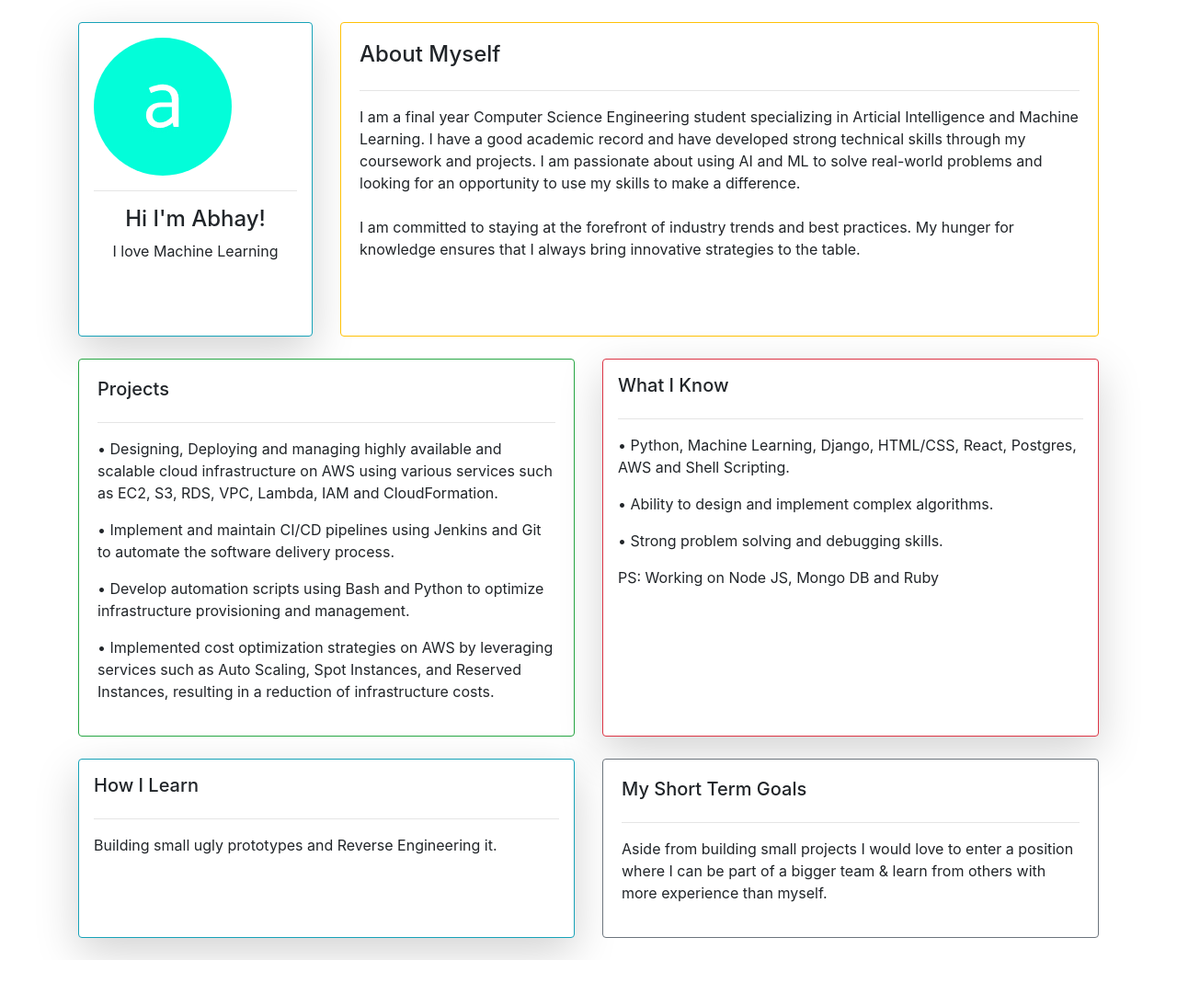
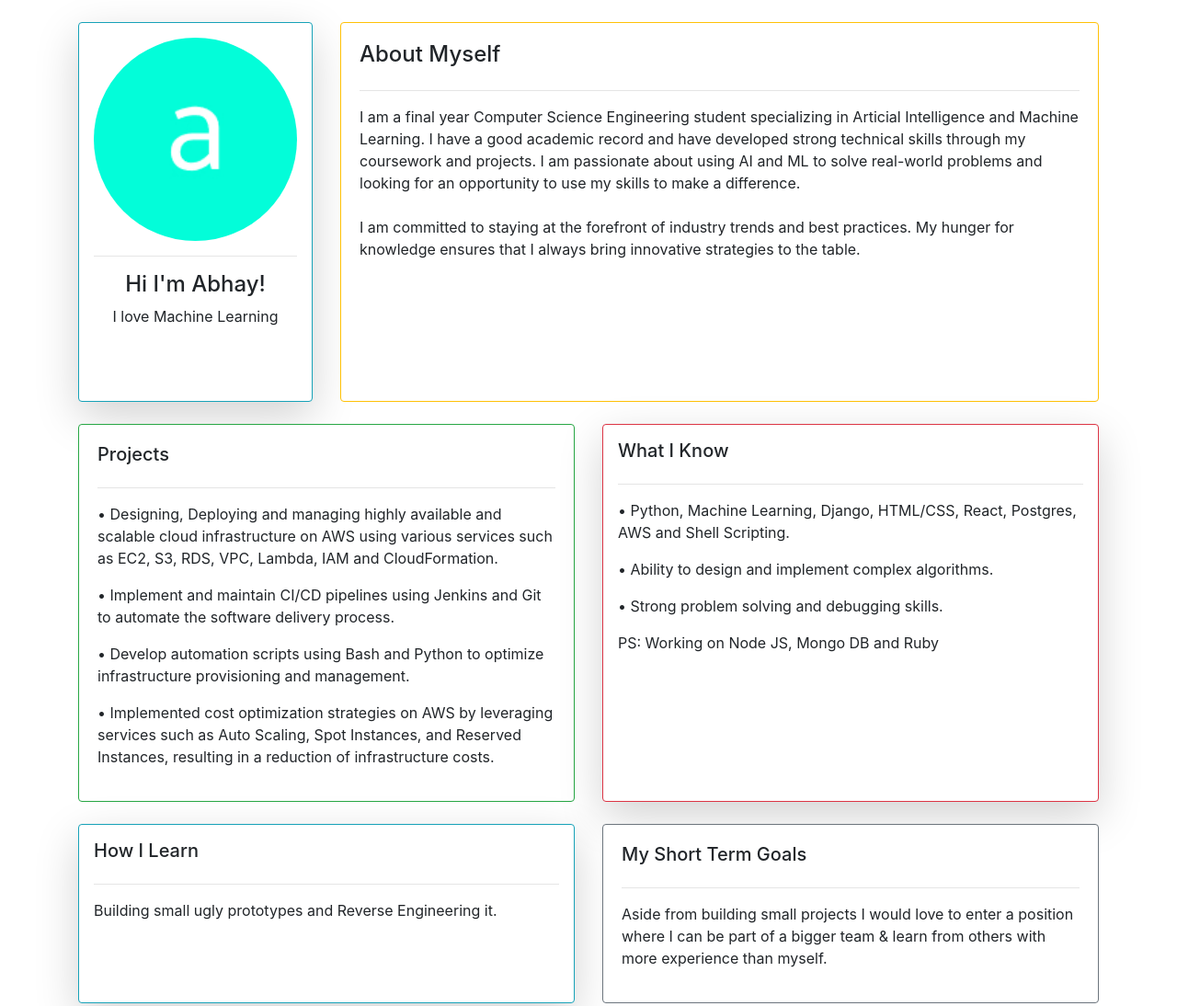
Before and after one commit to csabhayy/resume, a plain HTML site: page index.html in a window 1280 px wide. Shown: the top 1094 px of the page at 92% size. Before the commit the page ends 1044 px from the top, so only its background shows below. Drawn offline with nearby package versions, Linux system fonts and the light colour scheme.

Commit message:
new styles.css

```diff
--- a/css/style.css
+++ b/css/style.css
@@ -7,7 +7,7 @@
 }
 
 #profile-pic{
-	max-width: fit-content;
+	align-items: center;
 	border-radius: 50%;
 }
 
```
